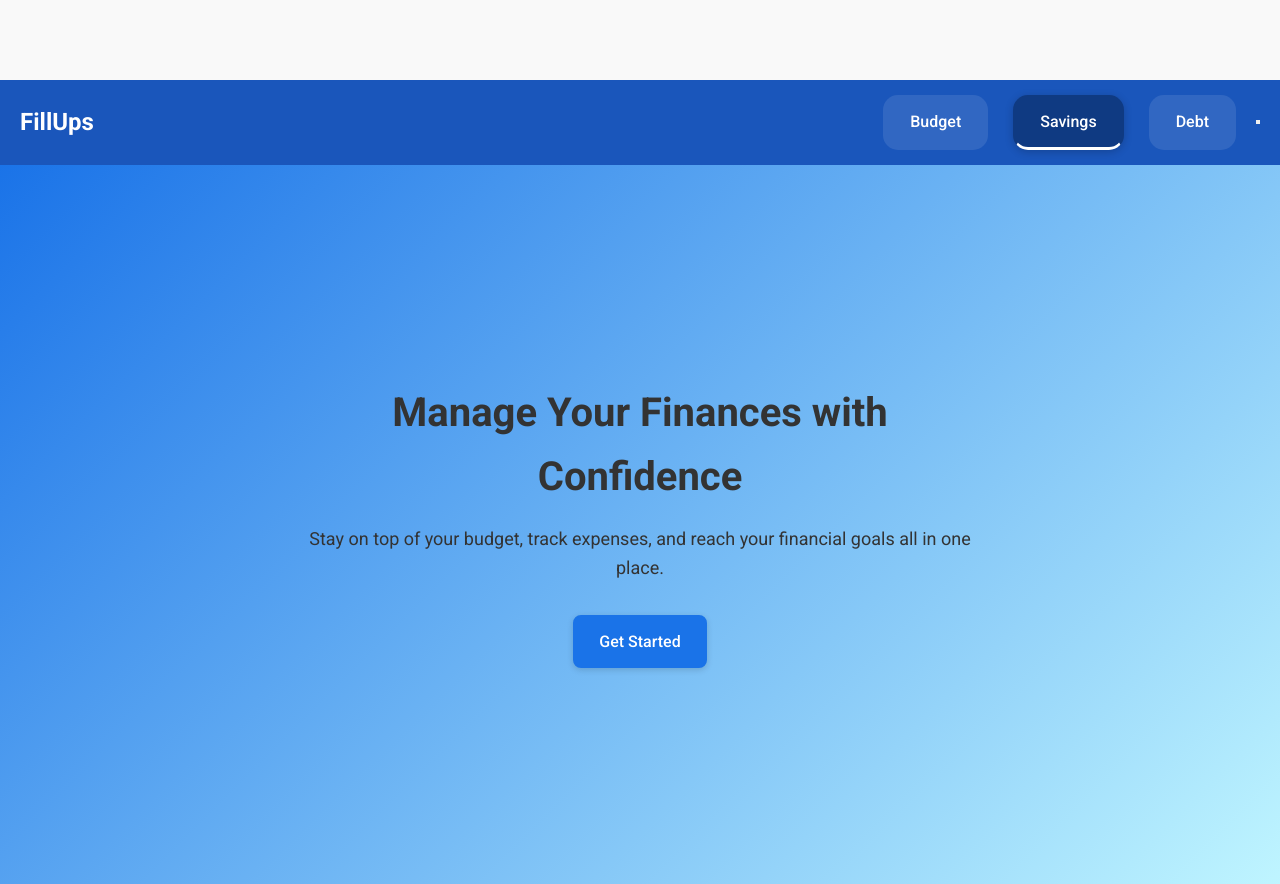
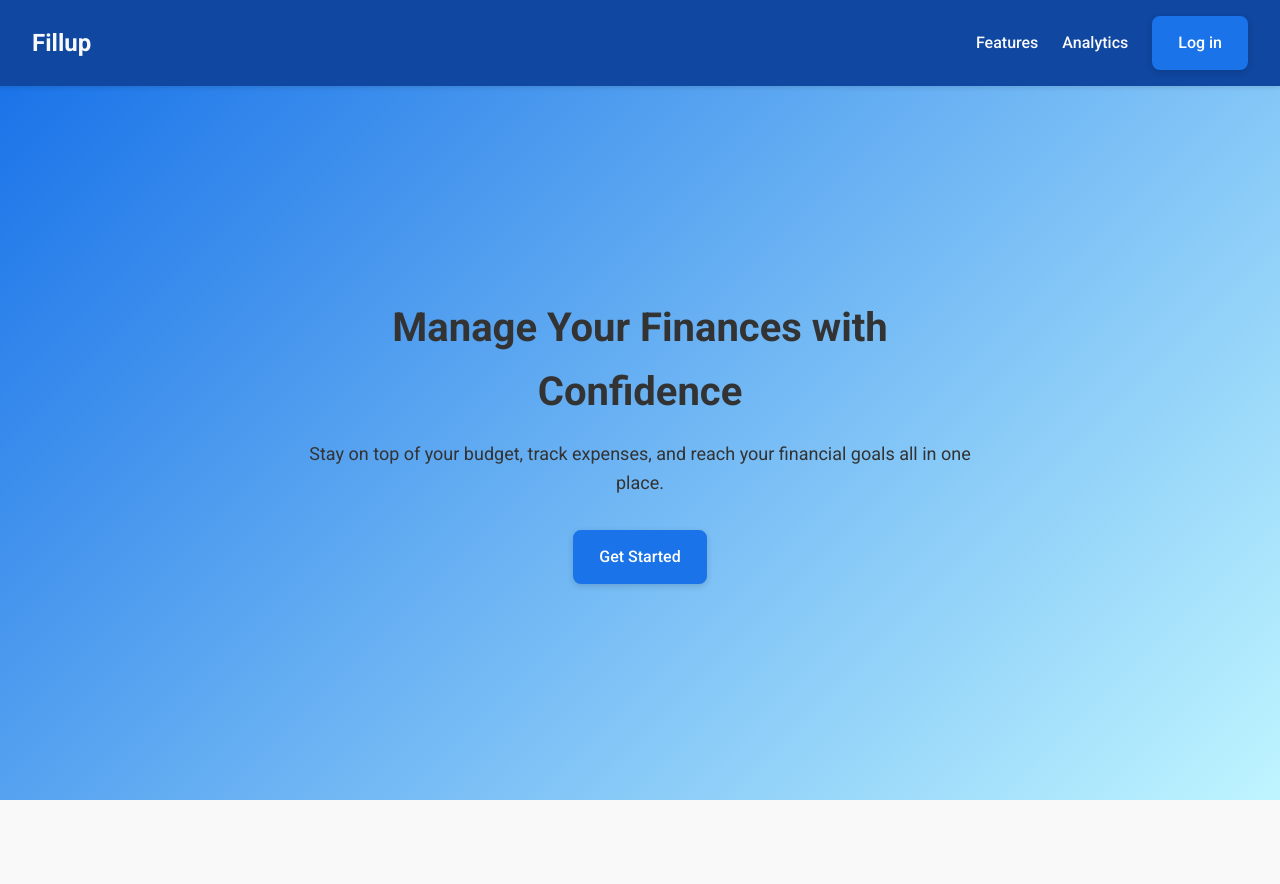
Before and after one commit to DivenDechal/ChiCom-Fillows, a Flask app: page / in a window 1280 px wide. Shown: the top 884 px of the page. Run offline with Flask 3, Linux system fonts and the light colour scheme; a user stored in the database is signed in.

Commit message:
Siolve wrong merge

```diff
--- a/static/main.css
+++ b/static/main.css
@@ -47,7 +47,7 @@
   }
 
   /* Navbar */
-  /* .navbar {
+  .navbar {
     position: fixed;
     top: 0;
     width: 100%;
@@ -79,84 +79,8 @@
   .nav-menu li a:hover {
     color: var(--primary);
   }
-  .nav-toggle {
-    display: none;
-  }
-  .nav-toggle-label {
-    display: none;
-    width: 30px;
-    height: 30px;
-    cursor: pointer;
-  }
-  .nav-toggle-label span,
-  .nav-toggle-label span::before,
-  .nav-toggle-label span::after {
-    display: block;
-    background: var(--primary);
-    height: 3px;
-    width: 25px;
-    border-radius: 2px;
-    position: relative;
-  }
-  .nav-toggle-label span::before {
-    content: "";
-    position: absolute;
-    top: -8px;
-  }
-  .nav-toggle-label span::after {
-    content: "";
-    position: absolute;
-    top: 8px;
-  }
-   */
 
-   header {
-    background-color: #1a56bb;
-    color: white;
-    padding: 15px 20px;
-    display: flex;
-    justify-content: space-between;
-    align-items: center;
-}
 
-.logo {
-    font-size: 24px;
-    font-weight: bold;
-    color: white;
-    text-decoration: none;
-}
-
-nav {
-    display: flex;
-    margin-left: auto;
-    margin-right: 20px;
-    gap: 25px; /* Increased spacing between buttons */
-}
-
-nav a {
-    color: white;
-    text-decoration: none;
-    padding: 12px 25px; /* Increased padding for better button appearance */
-    font-weight: 500;
-    transition: all 0.3s ease;
-    border-radius: 15px; /* Added curved edges */
-    background-color: rgba(255, 255, 255, 0.1); /* Subtle background for all buttons */
-    border: 2px solid transparent; /* For smooth hover transition */
-}
-
-nav a.active {
-    background-color: #0f3a82;
-    border-bottom: 3px solid #ffffff;
-    border-radius: 15px; /* Keep curved edges for active state */
-    box-shadow: 0 2px 8px rgba(0, 0, 0, 0.2); /* Add subtle shadow for active button */
-}
-
-nav a:hover:not(.active) {
-    background-color: #0f3a82;
-    border-radius: 15px; /* Curved edges on hover */
-    transform: translateY(-2px); /* Slight lift effect on hover */
-    box-shadow: 0 4px 12px rgba(0, 0, 0, 0.15); /* Shadow on hover */
-}
   /* Buttons */
   .btn {
     display: inline-block;
--- a/templates/main.html
+++ b/templates/main.html
@@ -9,7 +9,7 @@
 </head>
 <body>
   <!-- Navbar -->
-  <!-- <header>
+  <header>
     <nav class="navbar">
       <div class="logo" onclick="window.location.href= '/' ">Fillup</div>
 
@@ -19,18 +19,8 @@
         <a class="btn btn-primary" onclick="window.location.href= '/login' ">Log in</a>
       </ul>
     </nav>
-  </header> -->
-   <header>
-            <a href="/" class="logo">FillUps</a>
-            <nav>
-                <a href="/budget">Budget</a>
-                <a href="/saving" class="active">Savings</a>
-                <a href="debt.html">Debt</a>
-            </nav>
-            <button class="account-icon" title="Account">
-                <i class="fas fa-user"></i>
-            </button>
-        </header>
+  </header>
+
 
   <main>
     <!-- Hero Section -->
```
